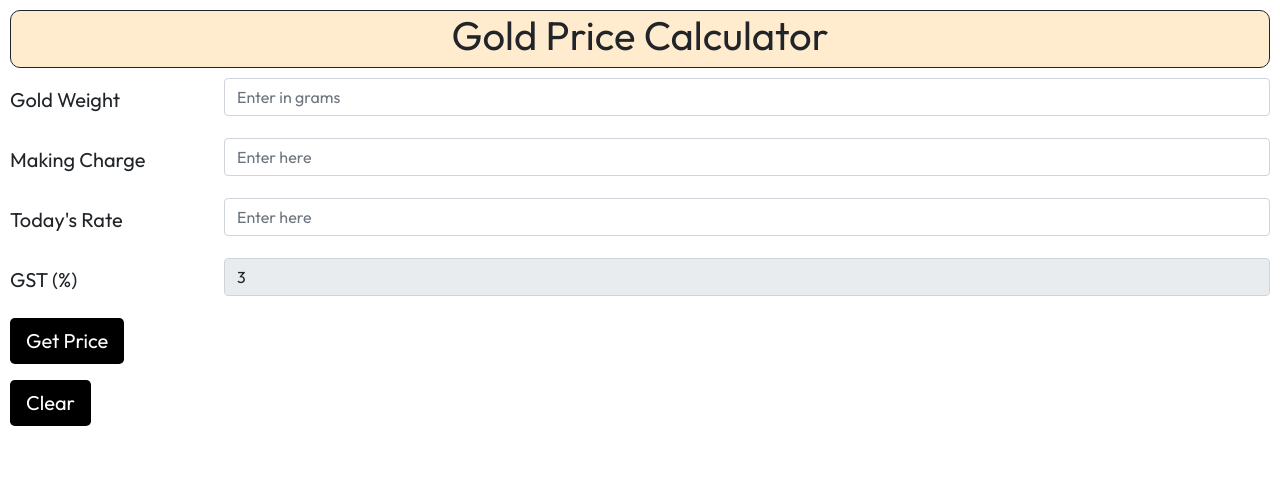
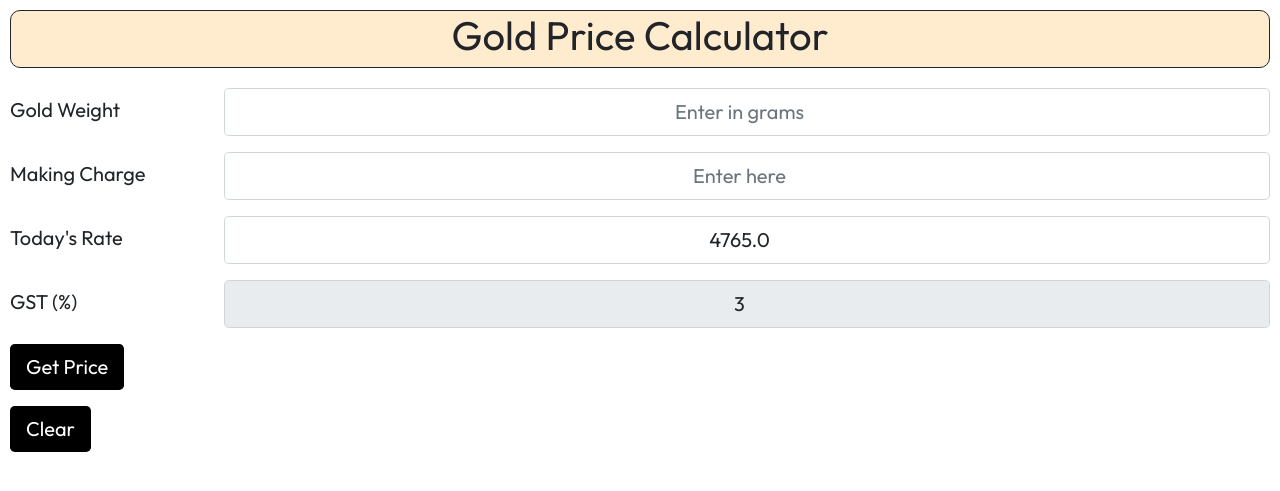
Before and after one commit to thecuriousjuel/Gold-Price-Calculator, a Flask app: page / in a window 1280 px wide. Shown: the top 491 px of the page. Run offline with Flask 2, Linux system fonts and the light colour scheme; data comes from the database, SQL or seed files in the repository; both versions use the stored data as it was after the commit.

Commit message:
Working with last rate update value

```diff
--- a/main.py
+++ b/main.py
@@ -1,12 +1,70 @@
 from flask import Flask, render_template
 from flask import request
+import sqlite3
 
 
 app = Flask(__name__)
 
+def currency_format(number):
+    number = str(number)
+    n_list = number.split('.')
+
+    n = n_list[0][::-1]
+    w = ''
+    c = 3
+
+    for i in range(len(n)):
+        if n[i] == '.':
+            w += n[i]
+
+        elif len(w) == c:
+            w += ',' + n[i]
+            c += 3
+            continue
+
+        w += n[i]
+
+    return w[::-1] + '.' + n_list[1]
+
+
+def get_today_rate(value=''):
+    conn = sqlite3.connect('Rate.db')
+    try:
+        today_date = list(conn.execute('SELECT DATE();'))[0][0]
+        output = conn.execute(f"SELECT RATE FROM GOLD_RATE WHERE DATE='{today_date}';")
+        value = list(output)[0][0]
+
+    except IndexError:
+         return
+
+    except sqlite3.OperationalError:
+        conn.execute("""CREATE TABLE GOLD_RATE (DATE DATE PRIMARY KEY, RATE FLOAT)""")
+        conn.commit()
+        return
+    finally:
+        conn.close()
+        return value
+
+
+
+def store_today_gold_rate(gold_rate):
+    conn = sqlite3.connect('Rate.db')
+    today_date = list(conn.execute('SELECT DATE();'))[0][0]
+
+    try:
+        conn.execute(f"""INSERT INTO GOLD_RATE (DATE, RATE) VALUES ('{today_date}', '{gold_rate}')""")
+        conn.commit()
+        conn.close()
+
+    except sqlite3.IntegrityError:
+        conn.execute(f"UPDATE GOLD_RATE SET RATE = {gold_rate} WHERE DATE = '{today_date}'")
+        conn.commit()
+        conn.close()
+
 
 def give_alert(value):
     return "<script>alert(f'Enter {value}')</script>"
+
 
 @app.route('/calculate', methods=['POST'])
 def calculate():
@@ -16,29 +74,32 @@ def calculate():
     gold_rate = float(request.form['rate'])
     gst = float(request.form['gst'])
 
+    store_today_gold_rate(round(gold_rate, 2))
+
+
     if weight > 1:
         making_price_per_gram = gold_rate + ((making_charge/100) * gold_rate)
         gold_price = making_price_per_gram * weight
 
     else:
-
         gold_price = (gold_rate * weight) + making_charge
 
 
     total_gst = gold_price * (gst/100)
     total_price = gold_price + total_gst
 
-    price_dict = dict(gold_price=round(gold_price,2), total_gst=round(total_gst,2), total_price=round(total_price, 2))
+    price_dict = dict(gold_price=currency_format(round(gold_price,2)),
+                     total_gst=currency_format(round(total_gst,2)),
+                     total_price=currency_format(round(total_price, 2)))
 
     return render_template('index.html', price_dict=price_dict)
 
 
-
-
-
 @app.route('/', methods=['GET'])
 def homepage():
-    return render_template('index.html')
+    rate = get_today_rate()
+
+    return render_template('index.html', rate=rate)
 
 
 if __name__ == '__main__':
--- a/static/style.css
+++ b/static/style.css
@@ -11,7 +11,7 @@ body
 {
     background-color: blanchedalmond;
     border-radius: 10px;
-    margin-bottom: 10px;
+    margin-bottom: 20px;
     border-color: black;
     border-width: 5px;
 }
@@ -21,3 +21,13 @@ button.btn
     background-color: black;
     border: black;
 }
+
+::placeholder
+{
+    text-align: center;
+}
+
+input[type="number"]
+{
+    text-align: center;
+}
--- a/templates/index.html
+++ b/templates/index.html
@@ -20,34 +20,35 @@
     <div class="mb-3 row">
         <label for="weight" class="col-sm-2 col-form-label">Gold Weight</label>
         <div class="col-sm-10">
-          <input name="weight" id="weight" type="number" step="0.001" class="form-control" placeholder="Enter in grams" required>
+          <input name="weight" id="weight" type="number" step="0.001" class="form-control form-control-lg" placeholder="Enter in grams" min=0 required>
         </div>
     </div>
 
     <div class="mb-3 row">
         <label for="making" class="col-sm-2 col-form-label">Making Charge</label>
         <div class="col-sm-10">
-            <input name="making" id="making" type="number" step="0.001" class="form-control" placeholder="Enter here" required>
+            <input name="making" id="making" type="number" step="0.001" class="form-control form-control-lg" placeholder="Enter here" min=0  required>
         </div>
     </div>
 
     <div class="mb-3 row">
         <label for="rate" class="col-sm-2 col-form-label">Today's Rate</label>
         <div class="col-sm-10">
-            <input name="rate" id="rate" type="number" step="0.001" class="form-control" placeholder="Enter here" required>
+            <input name="rate" id="rate" type="number" step="0.001" class="form-control form-control-lg" placeholder="Enter here" min=0 value="{{rate}}" required>
         </div>
     </div>
 
     <div class="mb-3 row">
         <label for="gst" class="col-sm-2 col-form-label">GST (%)</label>
         <div class="col-sm-10">
-            <input name="gst" id="gst" type="number" step="0.001" class="form-control" value="3" readonly required>
+            <input name="gst" id="gst" type="number" step="0.001" class="form-control form-control-lg" value="3" readonly required>
         </div>
     </div>
 
     <button type="submit" class="btn btn-lg btn-primary mb-3">Get Price</button>
 
     </form>
+
 
     {% if price_dict %}
 
```
Also changed, not shown: Rate.db (added).
